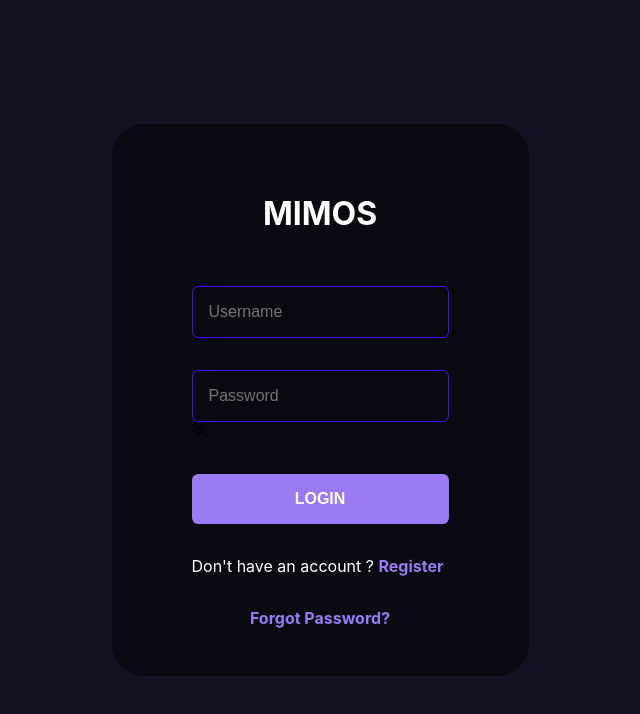
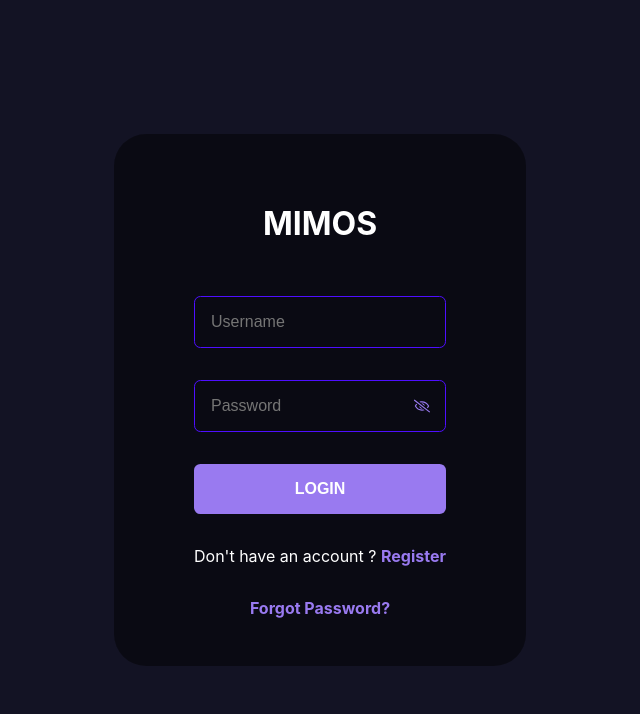
Before and after one commit to davidkaggulire/mimos, a Next.js app: page /login in a window 1280 px wide. Shown: the top 714 px of the page, without its empty margins (320-960 px from the left). Built offline with nearby package versions, Linux system fonts and the light colour scheme; no server answers.

Commit message:
show password element

```diff
--- a/components/auth/LoginForm.module.css
+++ b/components/auth/LoginForm.module.css
@@ -83,6 +83,18 @@
   text-transform: none;
 }
 
+.password__input{
+  display: flex;
+  flex-direction: row;
+  align-items: center;
+}
+
+.toggle__btn{
+  color: #997af0;
+  border: none;
+  margin-left: -2rem;
+}
+
 @media screen and (min-width: 360px) and (max-width: 480px) {
   .form {
     padding: 2rem 3rem;
```
